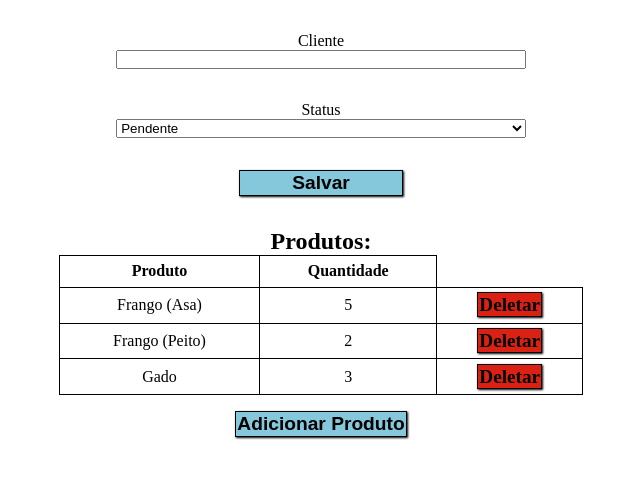
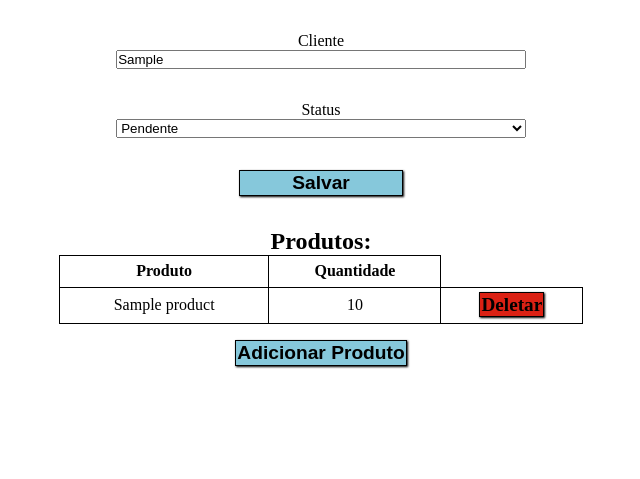
Before and after one commit to cesario-neto/order_manager, a Django app: page /order/1/ in a window 1280 px wide. Shown: the part 139-618 px from the top of the page, without its empty margins (319-959 px from the left). Run offline with Django 4.2, Linux system fonts and the light colour scheme; tables that the repository leaves empty hold one stand-in row (values such as "Sample post").

Commit message:
Creating view to edit order

```diff
--- a/order/templates/order/order.html
+++ b/order/templates/order/order.html
@@ -5,17 +5,15 @@
     <main>
         <div class="container">
             <section class="main-content">
-                <form action="" class="form-group">
+                <form action="{% url "order:order" order.id %}" method="post" class="form-group">
+                    {% csrf_token %}
                     <div class="form-group__input">
-                        <label for="client">Cliente</label>
-                        <input type="text" name="client">
+                        {{ form.client.label }}
+                        {{ form.client }}
                     </div>
                     <div class="form-group__input">
-                        <label for="status">Status</label>
-                        <select name="status" id="">
-                            <option value="pendente">Pendente</option>
-                            <option value="concluido">Concluido</option>
-                        </select>
+                        {{ form.status.label }}
+                        {{ form.status }}
                     </div>
                     <button type="submit" class="btn btn-primary">Salvar</button>
                 </form>
@@ -26,21 +24,13 @@
                             <th>Produto</th>
                             <th>Quantidade</th>
                         </tr>
+                        {% for product in order_products %}
                         <tr>
-                            <td>Frango (Asa)</td>
-                            <td>5</td>
+                            <td>{{ product.product.name }}</td>
+                            <td>{{ product.quantity }}</td>
                             <td><a href="" class="none_decoration btn btn-warning">Deletar</a></td>
                         </tr>
-                        <tr>
-                            <td>Frango (Peito)</td>
-                            <td>2</td>
-                            <td><a href="" class="none_decoration btn btn-warning">Deletar</a></td>
-                        </tr>
-                        <tr>
-                            <td>Gado</td>
-                            <td>3</td>
-                            <td><a href="" class="none_decoration btn btn-warning">Deletar</a></td>
-                        </tr>
+                        {% endfor %}
                     </table>
                 </div>
                 <div>
--- a/order/views.py
+++ b/order/views.py
@@ -1,6 +1,7 @@
 from datetime import date
 from django.shortcuts import render, redirect
 from .models import Order, ProductOrder
+from .forms import OrderForms
 
 
 def index(request):
@@ -19,4 +20,23 @@ def create_order(request):
 
 
 def order_edit(request, id):
-    return render(request, 'order/order.html')
+    order = Order.objects.get(pk=id)
+    form = OrderForms(instance=order)
+
+    if request.method == 'POST':
+        form = OrderForms(request.POST, instance=order)
+        if form.is_valid():
+            form.save()
+
+    try:
+        order_products = order.products.all()
+    except ValueError:
+        pass
+
+    context = {
+        'form': form,
+        'order': order,
+        'order_products': order_products,
+    }
+
+    return render(request, 'order/order.html', context)
```
